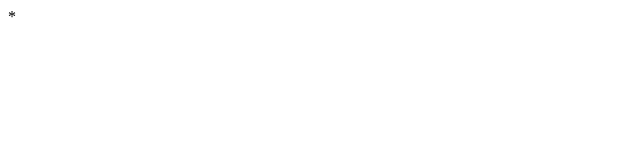
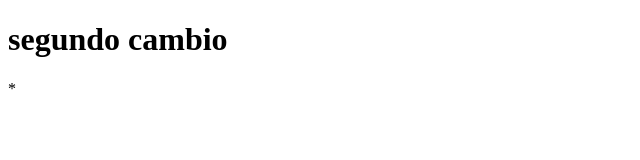
Before and after one commit to kevicol11/Nuevo-proyecto, a plain HTML site: page index.html in a window 1280 px wide. Shown: the whole page, without its empty margins (0-640 px from the left). Drawn offline with Linux system fonts and the light colour scheme.

Commit message:
Update2 index.html

```diff
--- a/index.html
+++ b/index.html
@@ -6,6 +6,6 @@
     <title>hola mundo</title>
 </head>
 <body>
-
+    <h1> segundo cambio </h1>
 </body>
 </html>*
```
